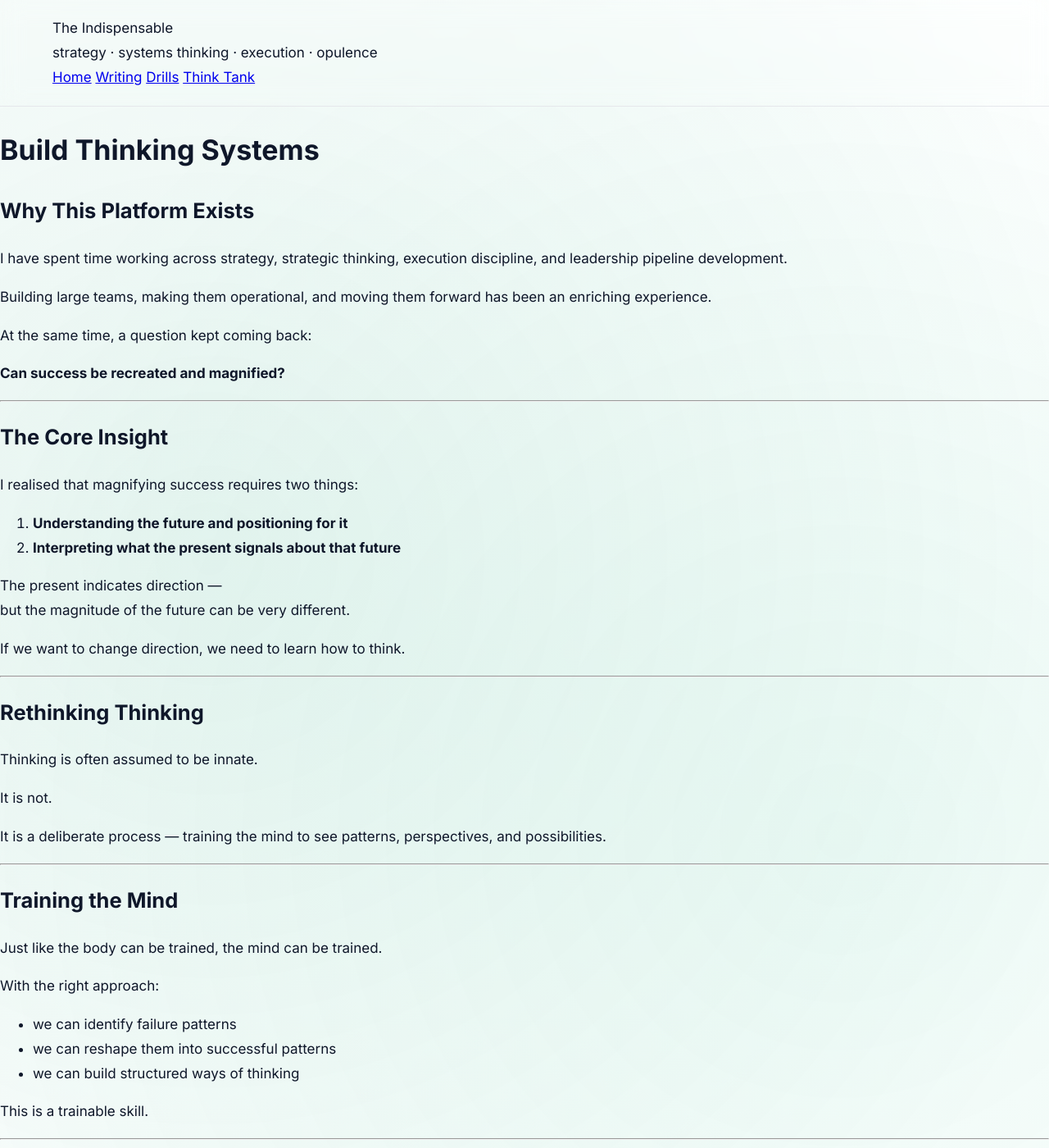
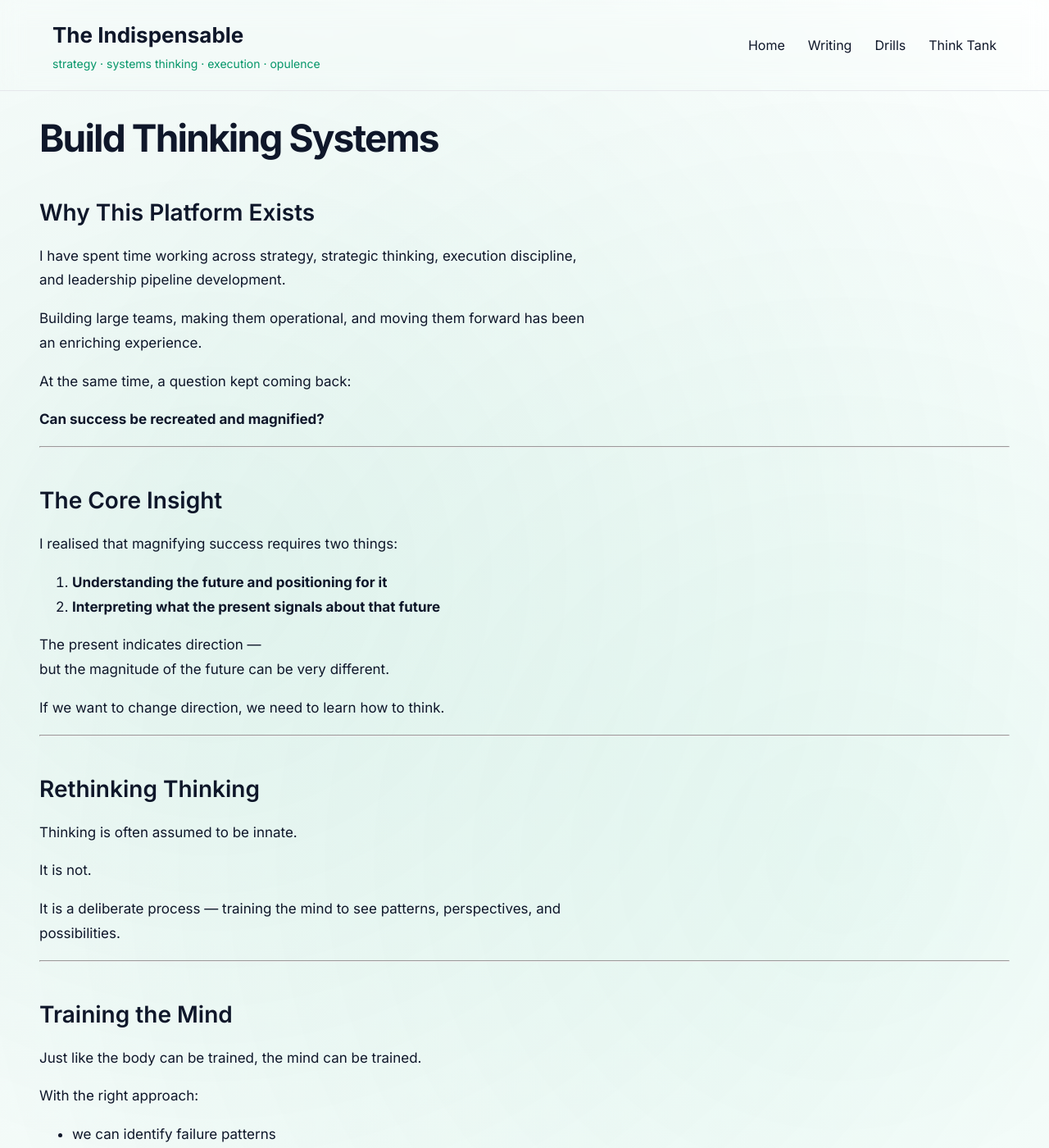
Before and after one commit to lakshminarayanannarasimhan-star/lakshminarayanannarasimhan-star.github.io, a Jekyll site: the page built from index.md, in a window 1280 px wide and 1400 px high. Shown: the whole window at 82% size. Built offline with Jekyll 4.4.1, drawn with Linux system fonts in a browser that asks for light colours.

Commit message:
Update style.css

```diff
--- a/assets/css/style.css
+++ b/assets/css/style.css
@@ -1,5 +1,5 @@
 /* =========================================
-   ELEVATE DESIGN SYSTEM — FINAL v13
+   ELEVATE DESIGN SYSTEM — FINAL v12
    ========================================= */
 
 
@@ -16,6 +16,7 @@
   --primary-strong: #4338ca;
   --border: #e5e7eb;
 
+  /* Typography */
   --fs-xs: 13px;
   --fs-sm: 14px;
   --fs-base: 17px;
@@ -75,14 +76,20 @@
 
 :root[data-theme="indigo"] {
   --primary: #4f46e5;
+  --primary-soft: #eef2ff;
+  --primary-strong: #4338ca;
 }
 
 :root[data-theme="emerald"] {
   --primary: #059669;
+  --primary-soft: #ecfdf5;
+  --primary-strong: #047857;
 }
 
 :root[data-theme="slate"] {
   --primary: #334155;
+  --primary-soft: #f1f5f9;
+  --primary-strong: #1e293b;
 }
 
 :root[data-theme="midnight"] {
@@ -91,35 +98,47 @@
   --muted: #94a3b8;
   --border: #1e293b;
   --primary: #6366f1;
+  --primary-soft: #1e293b;
+  --primary-strong: #818cf8;
 }
 
 :root[data-theme="amber"] {
   --primary: #d97706;
+  --primary-soft: #fffbeb;
+  --primary-strong: #b45309;
 }
 
 :root[data-theme="rose"] {
   --primary: #e11d48;
+  --primary-soft: #fff1f2;
+  --primary-strong: #be123c;
 }
 
 :root[data-theme="cyan"] {
   --primary: #0891b2;
+  --primary-soft: #ecfeff;
+  --primary-strong: #0e7490;
 }
 
 :root[data-theme="mono"] {
   --primary: #000000;
+  --primary-soft: #f5f5f5;
+  --primary-strong: #111111;
 }
 
 
 /* =========================
-   BACKGROUND SYSTEM
+   BACKGROUNDS (THEME-AWARE)
    ========================= */
 
 body {
-  font-family: Inter, system-ui;
+  font-family: Inter, system-ui, -apple-system, sans-serif;
   font-size: var(--fs-base);
   line-height: var(--lh-relaxed);
   margin: 0;
   color: var(--text);
+  text-rendering: optimizeLegibility;
+  -webkit-font-smoothing: antialiased;
   transition: background 0.5s ease;
 }
 
@@ -168,7 +187,8 @@ body {
     var(--bg);
 }
 
-/* Midnight */
+
+/* Midnight (premium) */
 
 :root[data-theme="midnight"] body {
   background:
@@ -178,10 +198,57 @@ body {
     #0f172a;
 }
 
+
 /* Mono */
 
 :root[data-theme="mono"] body {
   background: var(--bg);
+}
+
+
+/* =========================
+   TYPOGRAPHY
+   ========================= */
+
+h1, .hero-title {
+  font-size: var(--fs-3xl);
+  font-weight: 700;
+  line-height: var(--lh-tight);
+  letter-spacing: -0.04em;
+  max-width: var(--measure-wide);
+}
+
+h2 {
+  font-size: var(--fs-xl);
+  font-weight: 600;
+  margin-top: 40px;
+  margin-bottom: 12px;
+}
+
+p {
+  max-width: var(--measure);
+  margin-top: 14px;
+}
+
+.hero-sub {
+  font-size: var(--fs-md);
+  margin-top: 18px;
+  color: var(--muted);
+}
+
+
+/* =========================
+   LAYOUT
+   ========================= */
+
+.container {
+  max-width: 1400px;
+  margin: auto;
+  padding: 0 48px;
+}
+
+section {
+  margin-top: var(--spacing-section);
 }
 
 
@@ -192,9 +259,21 @@ body {
 .header {
   position: sticky;
   top: 0;
+  z-index: 100;
+  display: flex;
+  justify-content: space-between;
+  align-items: center;
   padding: 20px 64px;
+  max-width: 1400px;
+  margin: auto;
   backdrop-filter: blur(14px);
   border-bottom: 1px solid var(--border);
+  transition: all 0.35s ease;
+}
+
+.header.scrolled {
+  padding: 16px 64px;
+  box-shadow: 0 10px 40px rgba(0,0,0,0.15);
 }
 
 :root[data-theme="midnight"] .header {
@@ -212,49 +291,83 @@ body {
 
 
 /* =========================
-   FOOTER — PREMIUM THEME AWARE
+   LOGO
    ========================= */
 
-.footer {
-  margin-top: 120px;
-  padding: 48px 64px;
-  border-top: 1px solid var(--border);
-  backdrop-filter: blur(12px);
+.logo {
+  font-size: 26px;
+  font-weight: 700;
+}
+
+.tagline {
+  font-size: 14px;
+  color: var(--primary);
+}
+
+
+/* =========================
+   NAV
+   ========================= */
+
+.header-right {
+  display: flex;
+  align-items: center;
+  gap: 24px;
+}
+
+.nav {
+  display: flex;
+  gap: 28px;
+}
+
+.nav a {
+  font-size: 16px;
+  text-decoration: none;
+  color: var(--text);
   position: relative;
 }
 
-/* premium glow divider */
-.footer::before {
+.nav a:hover {
+  color: var(--primary);
+}
+
+.nav a::after {
   content: "";
   position: absolute;
-  top: 0;
+  bottom: -4px;
+  width: 0%;
+  height: 2px;
+  background: var(--primary);
+  transition: width 0.25s ease;
+}
+
+.nav a:hover::after,
+.nav a.active::after {
   width: 100%;
-  height: 1px;
+}
+
+
+/* =========================
+   HERO
+   ========================= */
+
+.hero {
+  margin-top: 10px;
+  max-width: 90%;
+}
+
+.hero-title {
   background: linear-gradient(
     90deg,
-    transparent,
     var(--primary),
-    transparent
+    var(--primary-strong)
   );
-  opacity: 0.25;
+  -webkit-background-clip: text;
+  -webkit-text-fill-color: transparent;
 }
 
-/* midnight */
-:root[data-theme="midnight"] .footer {
-  background: rgba(15, 23, 42, 0.65);
+.footer-copy {
+  font-size: 12px;
+  color: var(--muted);
+  margin-top: 10px;
 }
-
-/* light themes */
-:root[data-theme="indigo"] .footer,
-:root[data-theme="emerald"] .footer,
-:root[data-theme="slate"] .footer,
-:root[data-theme="amber"] .footer,
-:root[data-theme="rose"] .footer,
-:root[data-theme="cyan"] .footer {
-  background: rgba(255, 255, 255, 0.65);
-}
-
-/* mono */
-:root[data-theme="mono"] .footer {
-  background: #fafafa;
-}
```
